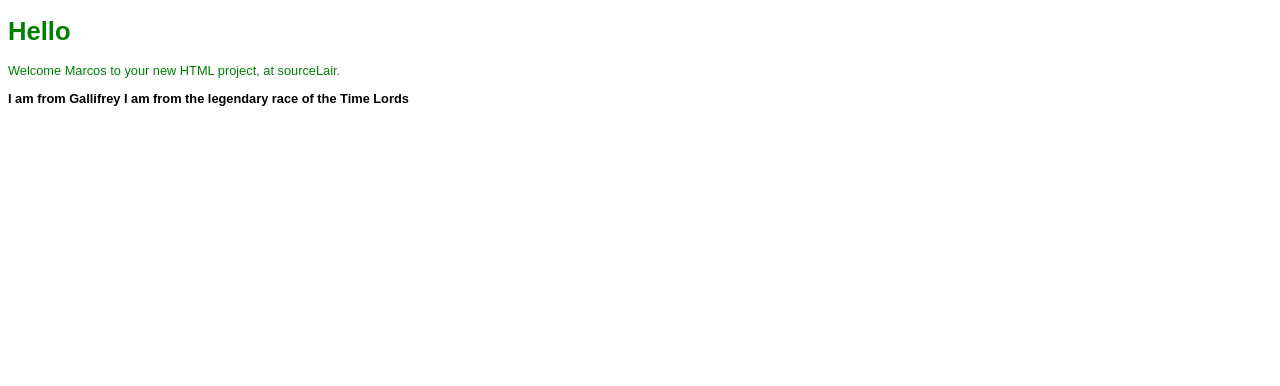
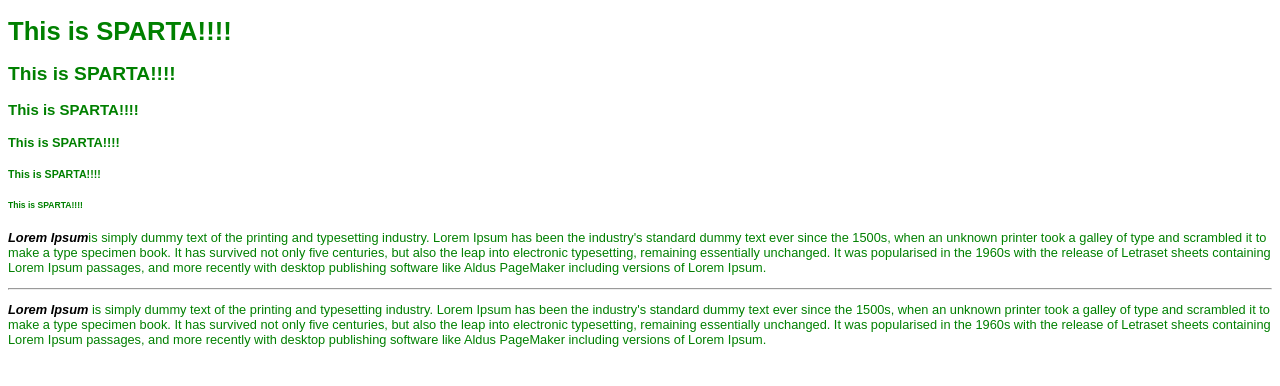
Before and after one commit to MLegacy/codingclass, a plain HTML site: page index.html in a window 1280 px wide. Drawn offline with Linux system fonts and the light colour scheme.

Commit message:
added lots of useful items love from gallifrey boys

```diff
--- a/index.html
+++ b/index.html
@@ -6,10 +6,26 @@
 		<link rel="stylesheet" type="text/css" href="main.css" />
 	</head>
 	<body>
-		<h1>Hello </h1>
-		<p>Welcome Marcos to your new HTML project, at sourceLair.</p>
+        <h1>
+           This is SPARTA!!!!
+        </h1>
+         <h2>
+           This is SPARTA!!!!
+        </h2> <h3>
+           This is SPARTA!!!!
+        </h3> <h4>
+           This is SPARTA!!!!
+        </h4> <h5>
+           This is SPARTA!!!!
+        </h5> <h6>
+           This is SPARTA!!!!
+        </h6>
+	<p>
+        <strong><em>Lorem Ipsum</em></strong>is simply dummy text of the printing and typesetting industry. Lorem Ipsum has been the industry's standard dummy text ever since the 1500s, when an unknown printer took a galley of type and scrambled it to make a type specimen book. It has survived not only five centuries, but also the leap into electronic typesetting, remaining essentially unchanged. It was popularised in the 1960s with the release of Letraset sheets containing Lorem Ipsum passages, and more recently with desktop publishing software like Aldus PageMaker including versions of Lorem Ipsum.
+        </p>
+        <hr>
         <p>
-            <strong>I am from Gallifrey I am from the legendary race of the Time Lords</strong>
+           <strong><em> Lorem Ipsum</em></strong> is simply dummy text of the printing and typesetting industry. Lorem Ipsum has been the industry's standard dummy text ever since the 1500s, when an unknown printer took a galley of type and scrambled it to make a type specimen book. It has survived not only five centuries, but also the leap into electronic typesetting, remaining essentially unchanged. It was popularised in the 1960s with the release of Letraset sheets containing Lorem Ipsum passages, and more recently with desktop publishing software like Aldus PageMaker including versions of Lorem Ipsum.
         </p>
 	</body>
 </html>
```
